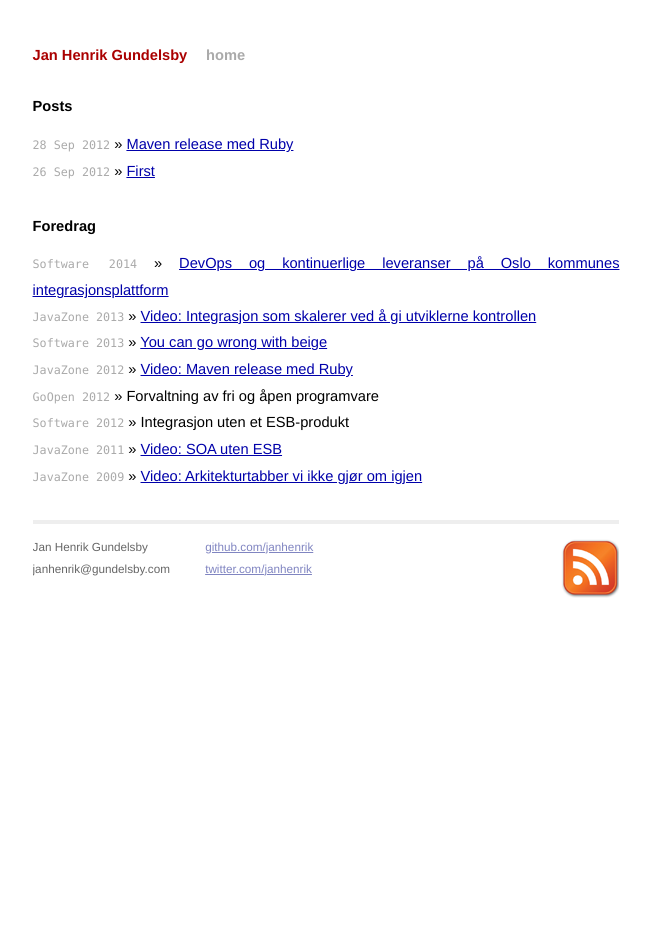
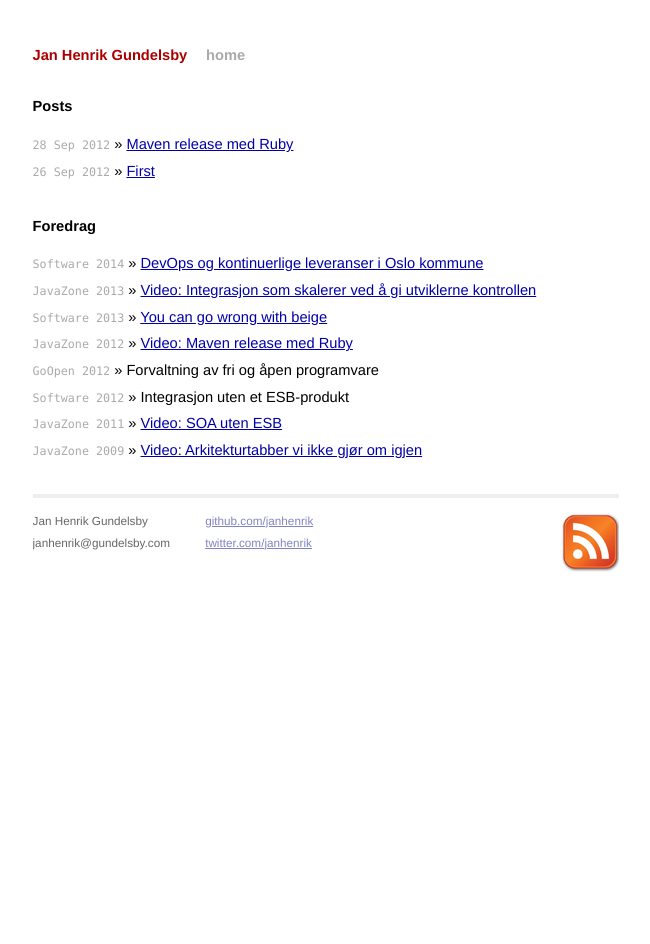
Before and after one commit to janhenrik/janhenrik.github.com, a Jekyll site: the page built from index.html, in a window 1280 px wide. Shown: the whole page, without its empty margins (314-964 px from the left). Built offline with Jekyll 4.4.1, drawn with Linux system fonts in a browser that asks for light colours; Markdown is read by kramdown in place of the engine named in the settings.

Commit message:
Bedre lenke SOftware 2014

```diff
--- a/index.html
+++ b/index.html
@@ -14,7 +14,7 @@
 
  <h1>Foredrag</h1>
   <ul class="posts">
-    <li><span>Software 2014</span> &raquo; <a href="http://event.dnd.no/software/2014/01/01/kontinuerlige-leveranser-og-devops/">DevOps og kontinuerlige leveranser på Oslo kommunes integrasjonsplattform</a></li>
+    <li><span>Software 2014</span> &raquo; <a href="http://sched.co/1cwkBPI">DevOps og kontinuerlige leveranser i Oslo kommune</a></li>
     <li><span>JavaZone 2013</span> &raquo; <a href="http://vimeo.com/74415652">Video: Integrasjon som skalerer ved å gi utviklerne kontrollen</a></li>
     <li><span>Software 2013</span> &raquo; <a href="http://software.dnd.no/nb/sessions/you-can-go-wrong-beige">You can go wrong with beige</a></li>
     <li><span>JavaZone 2012</span> &raquo; <a href="http://vimeo.com/49381224">Video: Maven release med Ruby</a></li>
```
